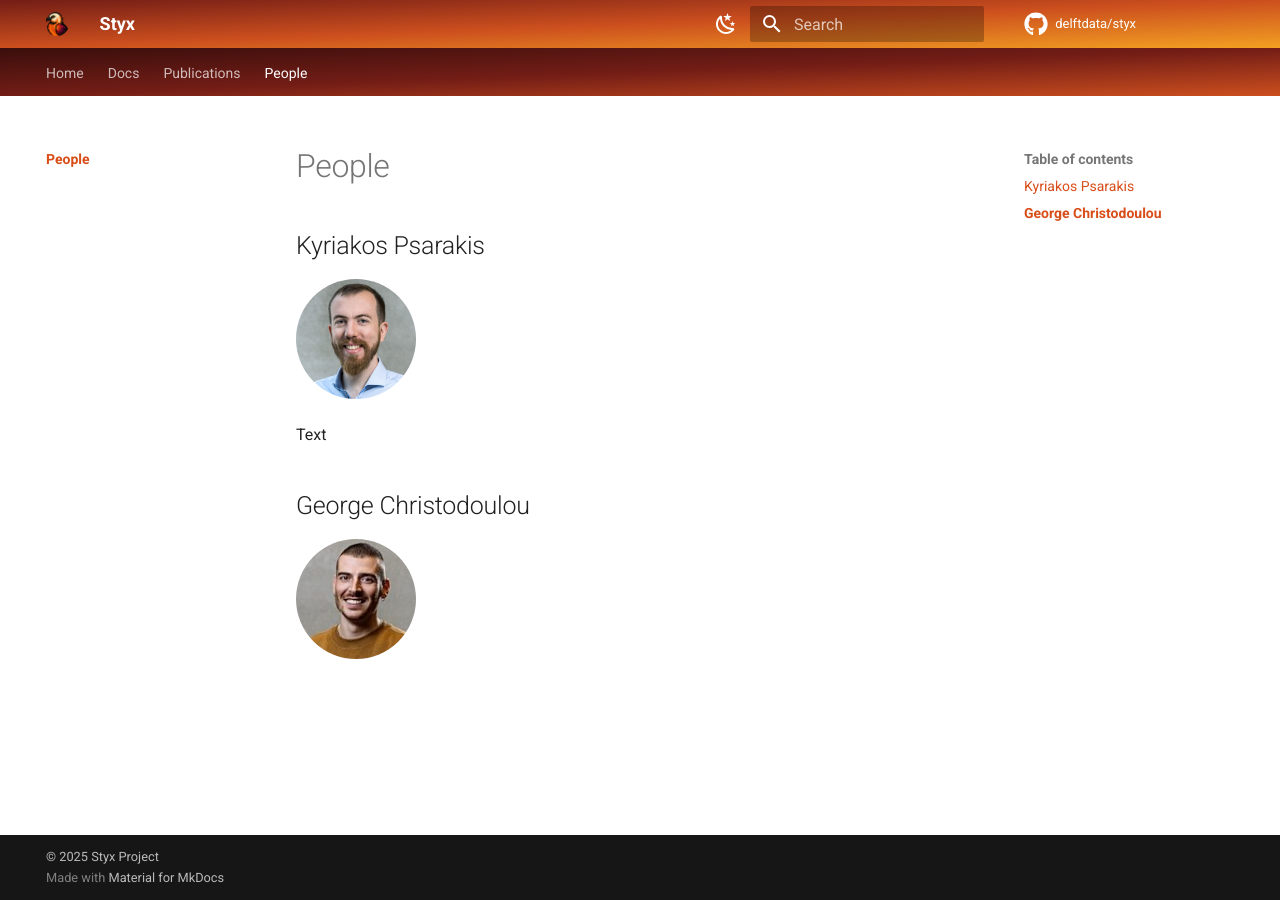
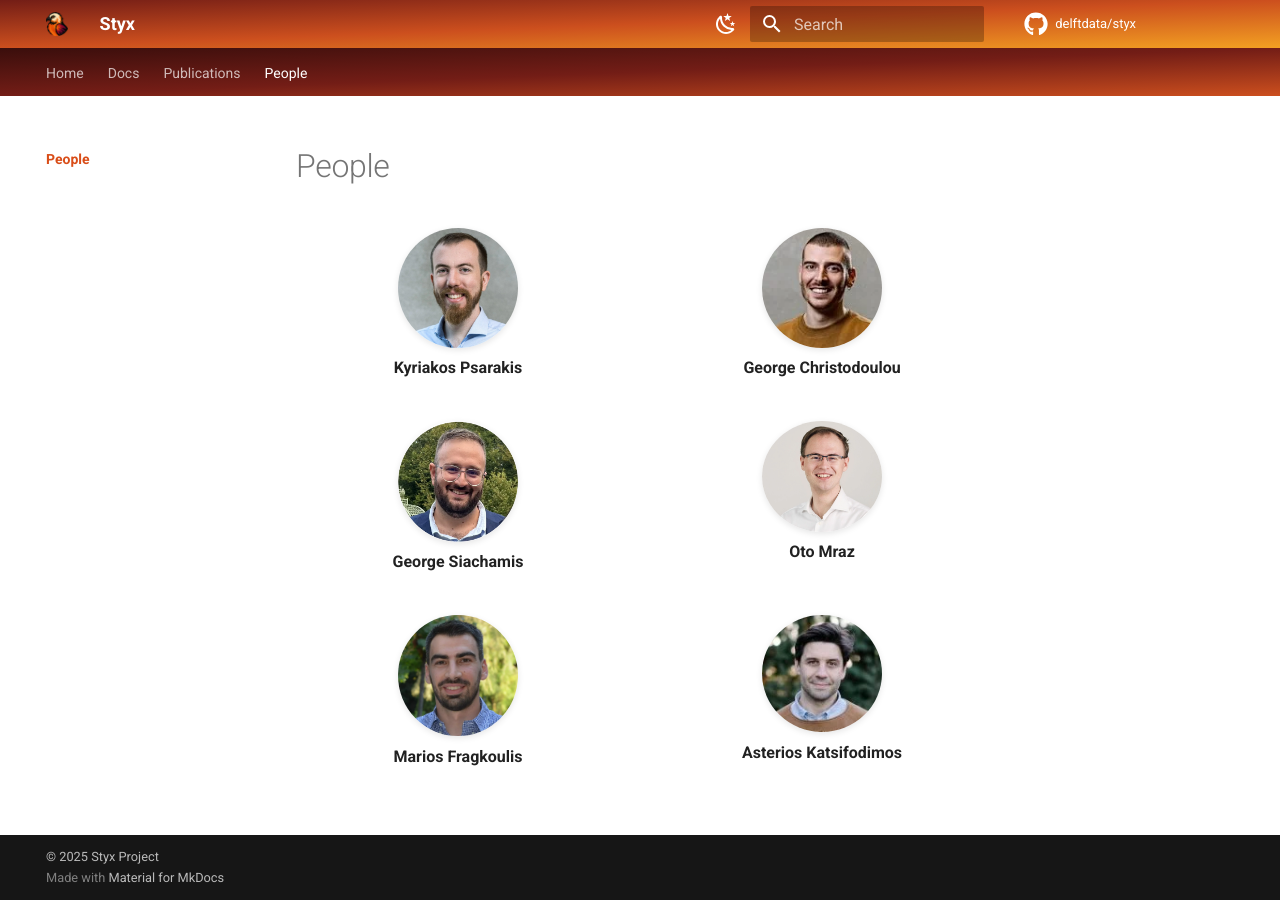
Before and after one commit to delftdata/styx, an MkDocs documentation site: the page built from docs/people.md, in a window 1280 px wide. Built offline with MkDocs 1.6.1 and Material for MkDocs 9.7.7, drawn with Linux system fonts in a browser that asks for light colours; comment, search, counter and statistics services are not loaded.

Commit message:
finalize people and add the logo to the home page

```diff
--- a/docs/people.md
+++ b/docs/people.md
@@ -1,9 +1,59 @@
 # People
 
-## Kyriakos Psarakis
-![Kyriakos](assets/people/kyriakos.jpeg){ width=120px style="border-radius: 50%;" }
+<div class="people-grid">
 
-Text
+  <div class="person">
+    <a href="https://kpsarakis.com/" target="_blank">
+      <img src="/assets/people/kpsarakis.webp" alt="Kyriakos Psarakis" />
+    </a>
+    <div><strong>Kyriakos Psarakis</strong><br />
+        <!-- Can add some text here -->
+    </div>
+  </div>
 
-## George Christodoulou
-![George](assets/people/george.jpeg){ width=120px style="border-radius: 50%;" }
+  <div class="person">
+    <a href="https://giorgoschristodoulou.github.io/" target="_blank">
+      <img src="/assets/people/gchristodoulou.webp" alt="George Christodoulou" />
+    </a>
+    <div><strong>George Christodoulou</strong><br />
+        <!-- Can add some text here -->
+    </div>
+  </div>
+
+  <div class="person">
+    <a href="https://gsiachamis.github.io/" target="_blank">
+      <img src="/assets/people/gsiachamis.webp" alt="George Siachamis" />
+    </a>
+    <div><strong>George Siachamis</strong><br />
+        <!-- Can add some text here -->
+    </div>
+  </div>
+
+  <div class="person">
+    <a href="https://omrazcz.github.io/" target="_blank">
+      <img src="/assets/people/omraz.webp" alt="Oto Mraz" />
+    </a>
+    <div><strong>Oto Mraz</strong><br />
+        <!-- Can add some text here -->
+    </div>
+  </div>
+
+  <div class="person">
+    <a href="https://mariosfragkoulis.gr/" target="_blank">
+      <img src="/assets/people/mfragkoulis.webp" alt="Marios Fragkoulis" />
+    </a>
+    <div><strong>Marios Fragkoulis</strong><br />
+        <!-- Can add some text here -->
+    </div>
+  </div>
+
+  <div class="person">
+    <a href="https://asterios.katsifodimos.com/" target="_blank">
+      <img src="/assets/people/akatsifodimos.webp" alt="Asterios Katsifodimos" />
+    </a>
+    <div><strong>Asterios Katsifodimos</strong><br />
+        <!-- Can add some text here -->
+    </div>
+  </div>
+
+</div>
--- a/docs/stylesheets/extra.css
+++ b/docs/stylesheets/extra.css
@@ -160,3 +160,25 @@ a.md-button.ghost-button {
   font-weight: bold;
   color: var(--primary-color);
 }
+
+/* People Styling */
+
+.people-grid {
+  display: grid;
+  grid-template-columns: repeat(auto-fit, minmax(250px, 1fr));
+  gap: 2rem;
+  justify-items: center;
+  align-items: start;
+  margin-top: 2rem;
+}
+
+.person {
+  text-align: center;
+  max-width: 250px;
+}
+
+.person img {
+  width: 120px;
+  border-radius: 50%;
+  box-shadow: 0 2px 6px rgba(0, 0, 0, 0.1);
+}
```
Also changed, not shown: docs/index.md (+6 -0 lines), docs/assets/people/akatsifodimos.webp (added), docs/assets/people/gchristodoulou.webp (added), docs/assets/people/george.jpeg (deleted), docs/assets/people/george_christodoulou.webp (deleted), docs/assets/people/gsiachamis.webp (added), docs/assets/people/kpsarakis.webp (added), docs/assets/people/kyriakos.jpeg (deleted), docs/assets/people/mfragkoulis.webp (added), docs/assets/people/omraz.webp (added).
